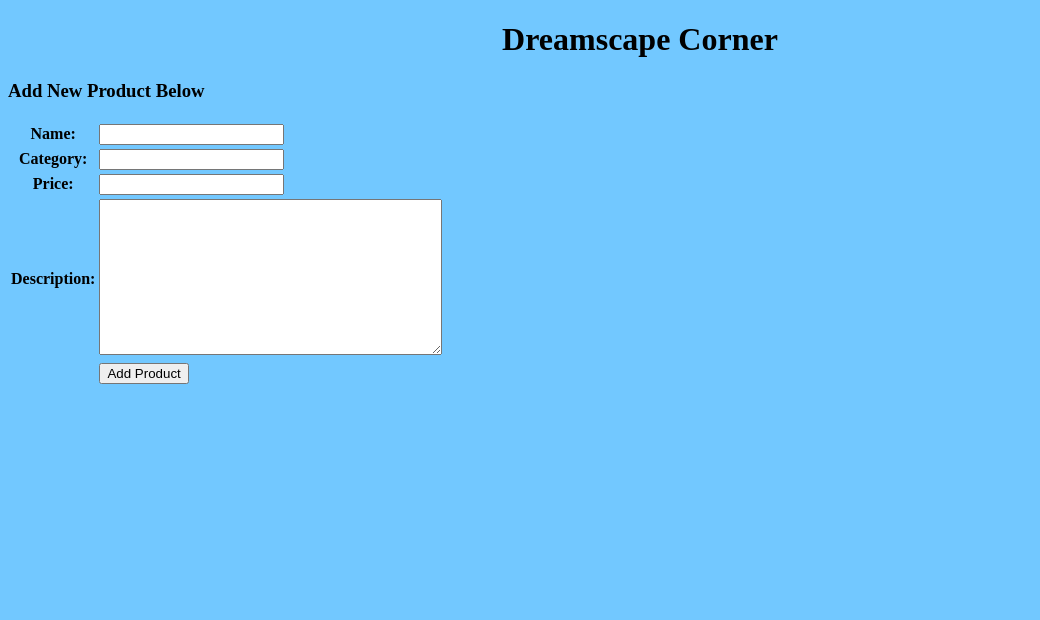
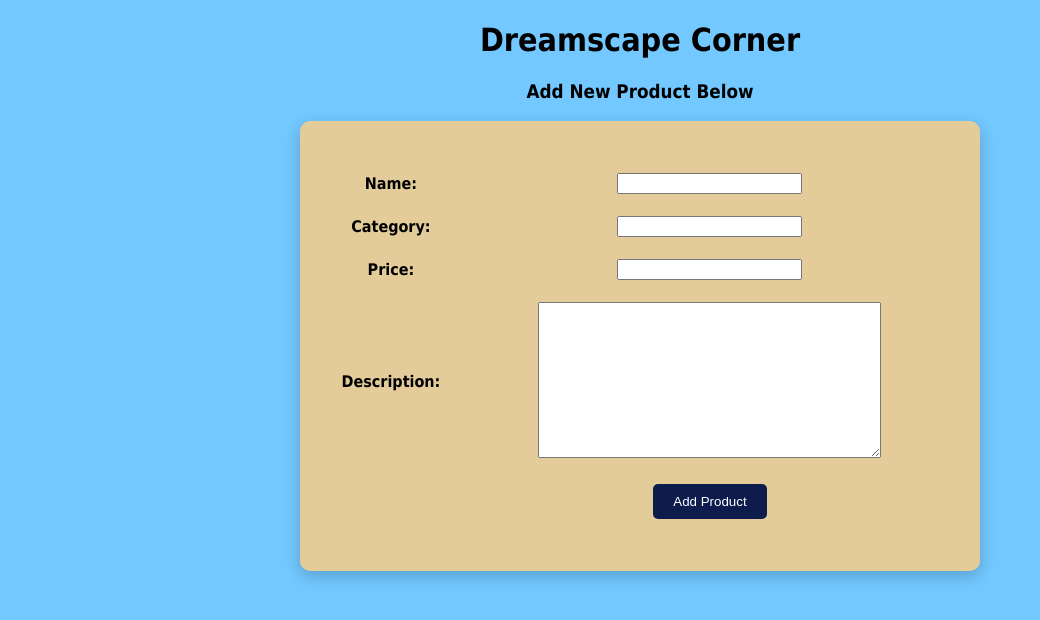
Before and after one commit to stefarion/dreamscape-corner, a Django app: page /create-product-entry in a window 1280 px wide. Shown: the top 620 px of the page, without its empty margins (0-1040 px from the left). Run offline with Django 5.2, Linux system fonts and the light colour scheme.

Commit message:
style: Change product entry page

```diff
--- a/main/templates/create_product_entry.html
+++ b/main/templates/create_product_entry.html
@@ -5,6 +5,47 @@
 {% endblock meta %}
 
 {% block content %}
+
+<style>
+body {
+    font-family: 'Tahoma', sans-serif;
+    margin: 0;
+    padding: 0;
+    text-align: center;
+}
+
+form {
+    width: 50%;
+    margin: 0 auto;
+    background-color: #e4cc9a;
+    padding: 20px;
+    box-shadow: 0 5px 15px rgba(0, 0, 0, 0.2);
+    border-radius: 10px;
+}
+
+table {
+    width: 100%;
+    margin: 20px 0;
+}
+
+table td {
+    padding: 10px;
+}
+
+input[type="submit"] {
+    background-color: #0e1b4d;
+    color: white;
+    padding: 10px 20px;
+    border: none;
+    border-radius: 5px;
+    cursor: pointer;
+}
+
+input[type="submit"]:hover {
+    background-color: #142a6c;
+}
+</style>
+
 <h1 style="text-align: center;">Dreamscape Corner</h1>
 <h3>Add New Product Below</h3>
 
```
